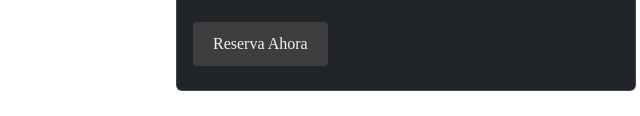
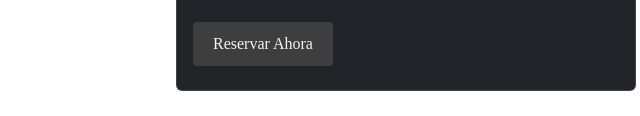
Before and after one commit to Daianab03/Griman-SRL, a website: page pages/vehiculos.html in a window 1280 px wide. Shown: the part 684-800 px from the top of the page, 234-874 px from the left. Drawn offline with nearby package versions, Linux system fonts and the light colour scheme.

Commit message:
reservar ahora por reserva en todas las card-text

```diff
--- a/pages/vehiculos.html
+++ b/pages/vehiculos.html
@@ -63,7 +63,7 @@
                   Descripción: Auto economico, A/C, Transmición manual, Km Ilimitados.<br>
                   Seguro: Cobertura por daño y robo con franquicia y Seguro de responsabilidad civil.
                 </p>
-                <a href="reservas.html" class="btn btn-primary">Reserva Ahora</a>
+                <a href="reservas.html" class="btn btn-primary">Reservar Ahora</a>
               </div>
             </div>
           </div>
@@ -79,7 +79,7 @@
                   Descripción: Auto mediano, A/C, Transmición manual, Km Ilimitados.<br>
                   Seguro: Cobertura por daño y robo con franquicia y Seguro de responsabilidad civil.
                 </p>
-                <a href="reservas.html" class="btn btn-primary">Reserva Ahora</a>
+                <a href="reservas.html" class="btn btn-primary">Reservar Ahora</a>
               </div>
             </div>
           </div>
@@ -95,7 +95,7 @@
                   Descripción: Auto compacto, A/C, Transmición manual, Km Ilimitados.<br>
                   Seguro: Cobertura por daño y robo con franquicia y Seguro de responsabilidad civil.
                 </p>
-                <a href="reservas.html" class="btn btn-primary">Reserva Ahora</a>
+                <a href="reservas.html" class="btn btn-primary">Reservar Ahora</a>
               </div>
             </div>
           </div>
@@ -111,7 +111,7 @@
                   Descripción: Vans y Minivans, A/C, Transmición manual, Km Ilimitados.<br>
                   Seguro: Cobertura por daño y robo con franquicia y Seguro de responsabilidad civil.
                 </p>
-                <a href="reservas.html" class="btn btn-primary">Reserva Ahora</a>
+                <a href="reservas.html" class="btn btn-primary">Reservar Ahora</a>
               </div>
             </div>
           </div>
@@ -127,7 +127,7 @@
                   Descripción: Auto Grande, A/C, Transmición automático, Km Ilimitados.<br>
                   Seguro: Cobertura por daño y robo con franquicia y Seguro de responsabilidad civil.
                 </p>
-                <a href="reservas.html" class="btn btn-primary">Reserva Ahora</a>
+                <a href="reservas.html" class="btn btn-primary">Reservar Ahora</a>
               </div>
             </div>
           </div>
```
